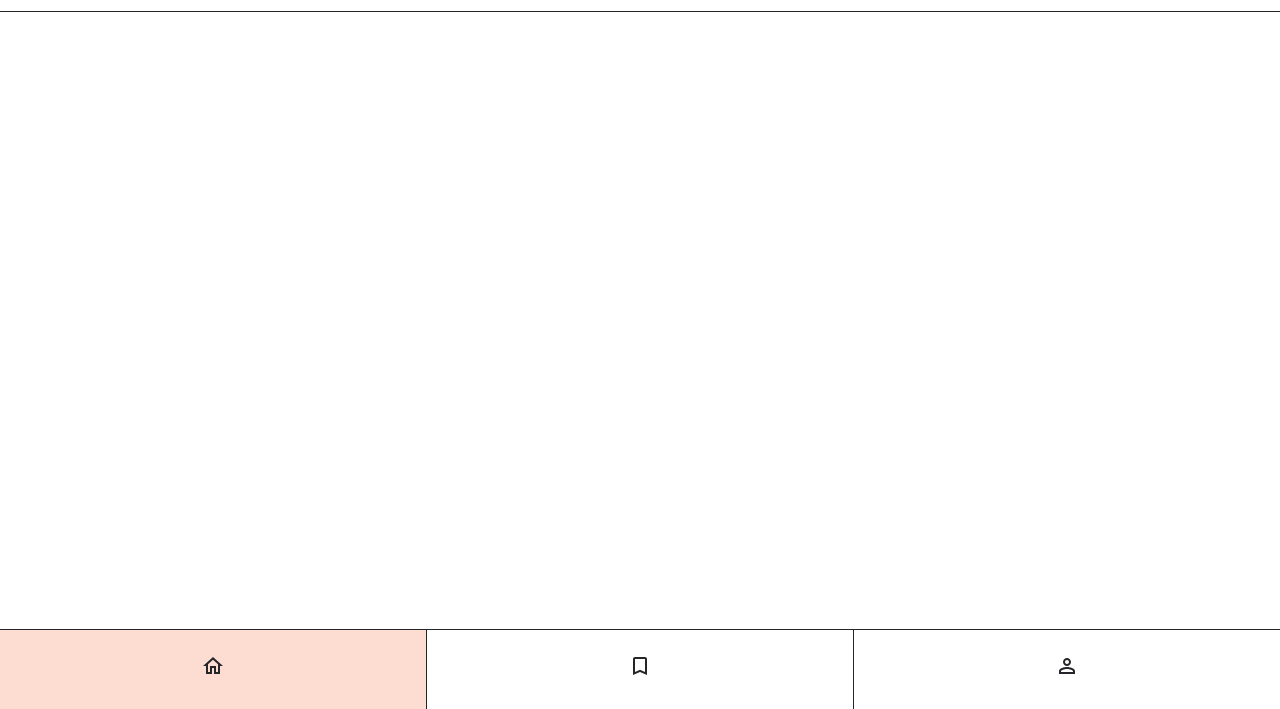
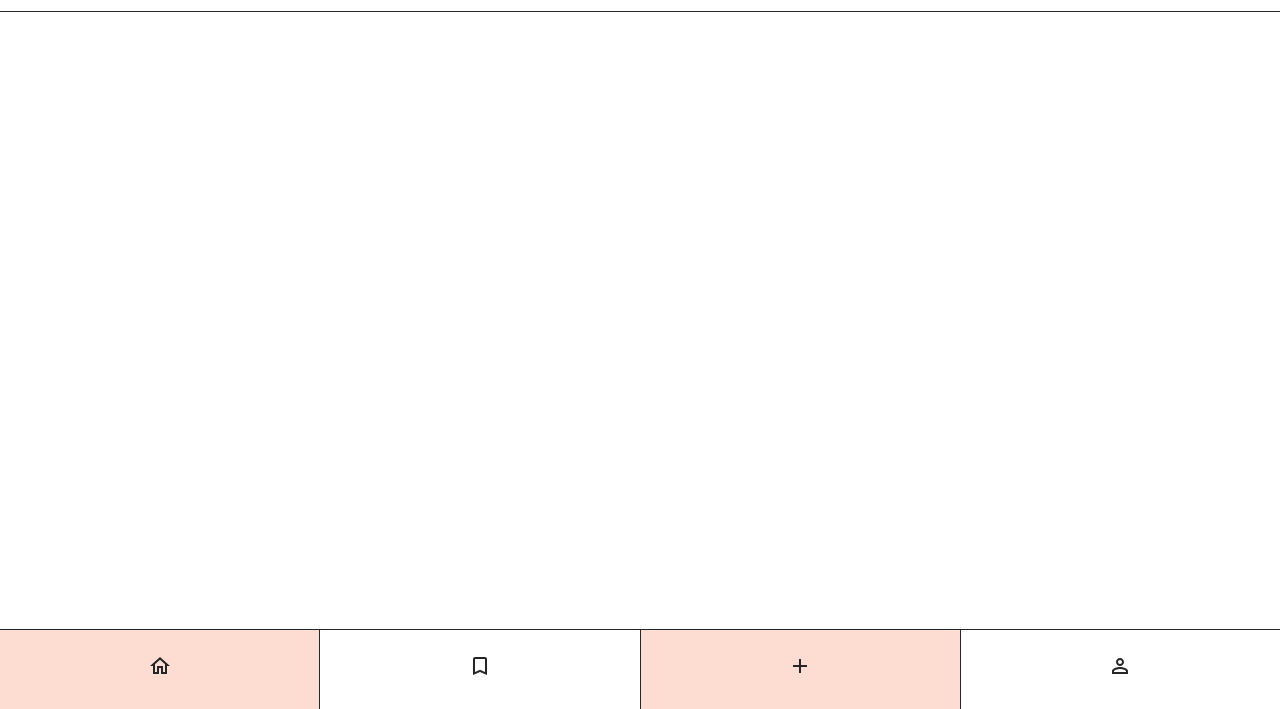
Before and after one commit to FelineHuhn/recap-project-2, a website: page form.html in a window 1280 px wide. Shown: the part 91-800 px from the top of the page. Drawn offline with Linux system fonts and the light colour scheme.

Commit message:
add plus icon and navigating logic to navigation bar on each page

```diff
--- a/form.html
+++ b/form.html
@@ -49,6 +49,24 @@
             </svg>
           </a>
         </li>
+        <li class="navigation__list-item navigation__list-item--active">
+          <a
+            class="navigation__link"
+            href="/form.html"
+            aria-label="go to add form page"
+          >
+            <svg
+              xmlns="http://www.w3.org/2000/svg"
+              height="24"
+              viewBox="0 -960 960 960"
+              width="24"
+            >
+              <path
+                d="M440-440H200v-80h240v-240h80v240h240v80H520v240h-80v-240Z"
+              />
+            </svg>
+          </a>
+        </li>
         <li class="navigation__list-item">
           <a
             class="navigation__link"
```
Also changed, not shown: bookmarks.html (+18 -0 lines), index.html (+18 -0 lines), profile.html (+18 -0 lines).
